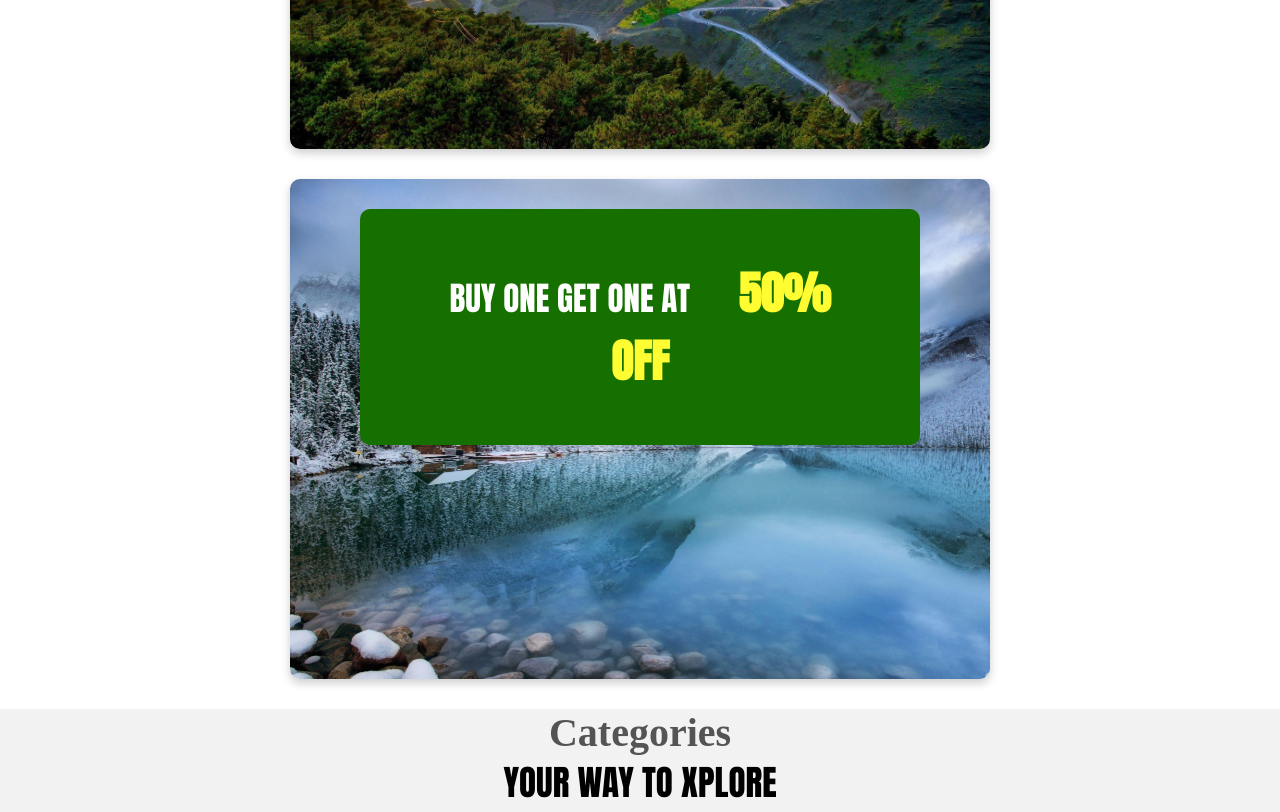
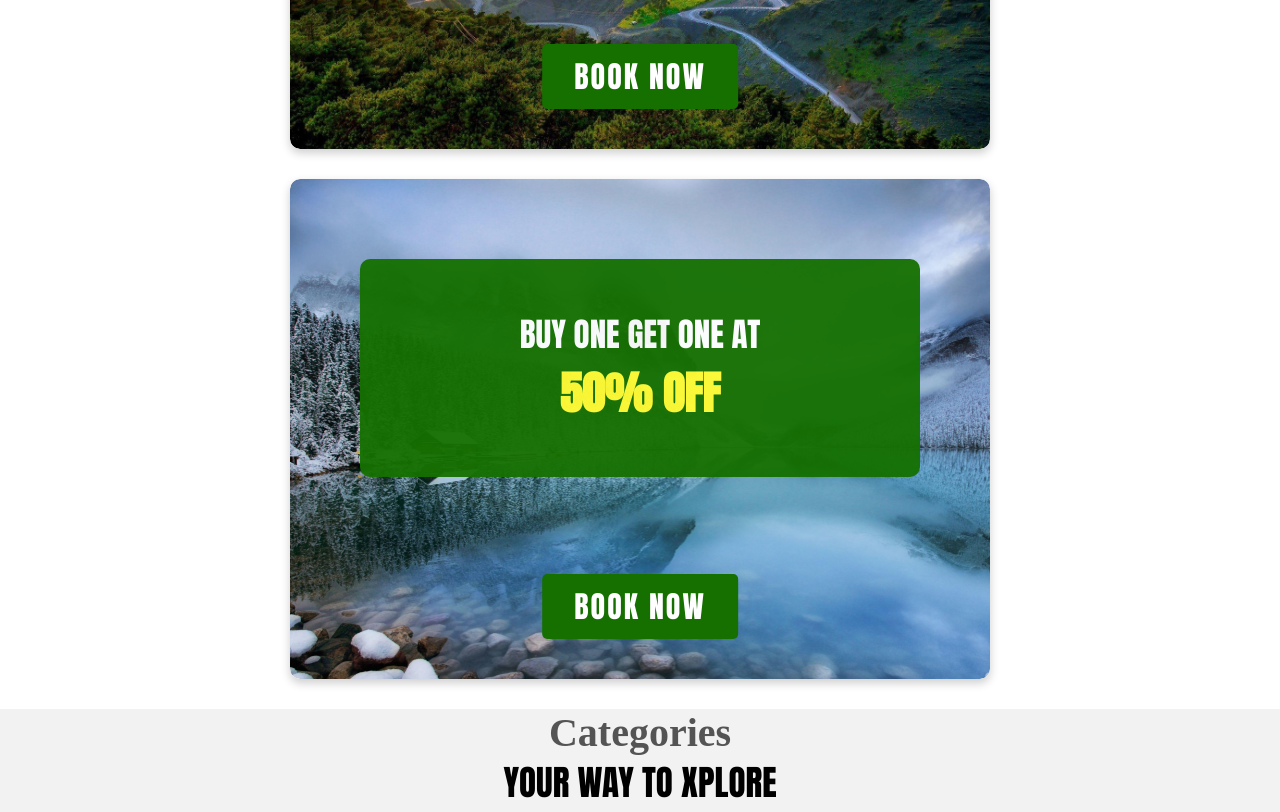
Before and after one commit to ar1fu/xplore, a plain HTML site: page index.html in a window 1280 px wide. Shown: the part 3520-4332 px from the top of the page. Drawn offline with Linux system fonts and the light colour scheme.

Commit message:
dh jumpa button BOOK NOW
yes

```diff
--- a/index.html
+++ b/index.html
@@ -109,14 +109,14 @@
             <a class="overlay-deals">
                 <p>USE PROMO CODE <span class="deal-one">XPLORE2GETHER</span> FOR YOUR FIRST BOOKING</p>
             </a>
-            <i><a class="deals-button" href="#book-deals">BOOK NOW</a></i>
+            <a class="deals-button" href="#book-deals">BOOK NOW</a>
         </div>
         <div class="deals-content">
             <img src="img/deals pic2.jpg" alt="deals pic2" class="deals-pic">
             <a class="overlay-deals">
                 <p>BUY ONE GET ONE AT <span class="deal-two">50% OFF</span></p>
             </a>
-            <i><a class="deals-button" href="#book-deals">BOOK NOW</a></i>
+            <a class="deals-button" href="#book-deals">BOOK NOW</a>
         </div>
     </section>
     <div>
--- a/styles.css
+++ b/styles.css
@@ -258,7 +258,10 @@ form .search-bar :focus-within{
     margin-top: 30px;
 }
 
-.deals-content {
+.deals-content{
+    display: flex;
+    flex-direction: column;
+    align-items: center;
     position: relative;
     width: 700px;
     height: 500px;
@@ -272,13 +275,11 @@ form .search-bar :focus-within{
     height: 100%;
     display: block;
     object-fit: cover;
+    border-radius: 10px;
 }
 
 .overlay-deals{
-    top: 30px;
-    left: 10%;
-    right: 10%;
-    position: absolute;
+    position: static;
     padding: 50px;
     border-radius: 10px;
     border-color: #157000;
@@ -287,6 +288,11 @@ form .search-bar :focus-within{
     display:flex;
     flex-direction: column;
     align-items: center;
+    margin-top: -420px;
+    margin-bottom: 20px;
+    width: 80%;
+    z-index: 2;
+    opacity: 0.95;
 }
 
 .overlay-deals p{
@@ -301,20 +307,25 @@ form .search-bar :focus-within{
 }
 
 .deal-two{
-    margin-left:10%;
+    margin-left:30%;
+    margin-right: 30%;
 }
 
 .deals-button{
-    display:flex;
-    bottom: 20px;
-    left:10%;
-    right:10%;
     background-color: #157000;
     color: #FFFFFF;
-    padding: 10px 12px;
+    padding: 10px 32px;
     border-radius: 5px;
     text-decoration: none;
-    font-weight: bold;
+    display: inline-block;
+    z-index: 3;
+    position: absolute;
+    font-size: 30px;
+    letter-spacing: 2px;
+    margin: 0;
+    left: 50%;
+    bottom: 40px;
+    transform: translateX(-50%);
 }
 
 .deals-button:hover{
```
